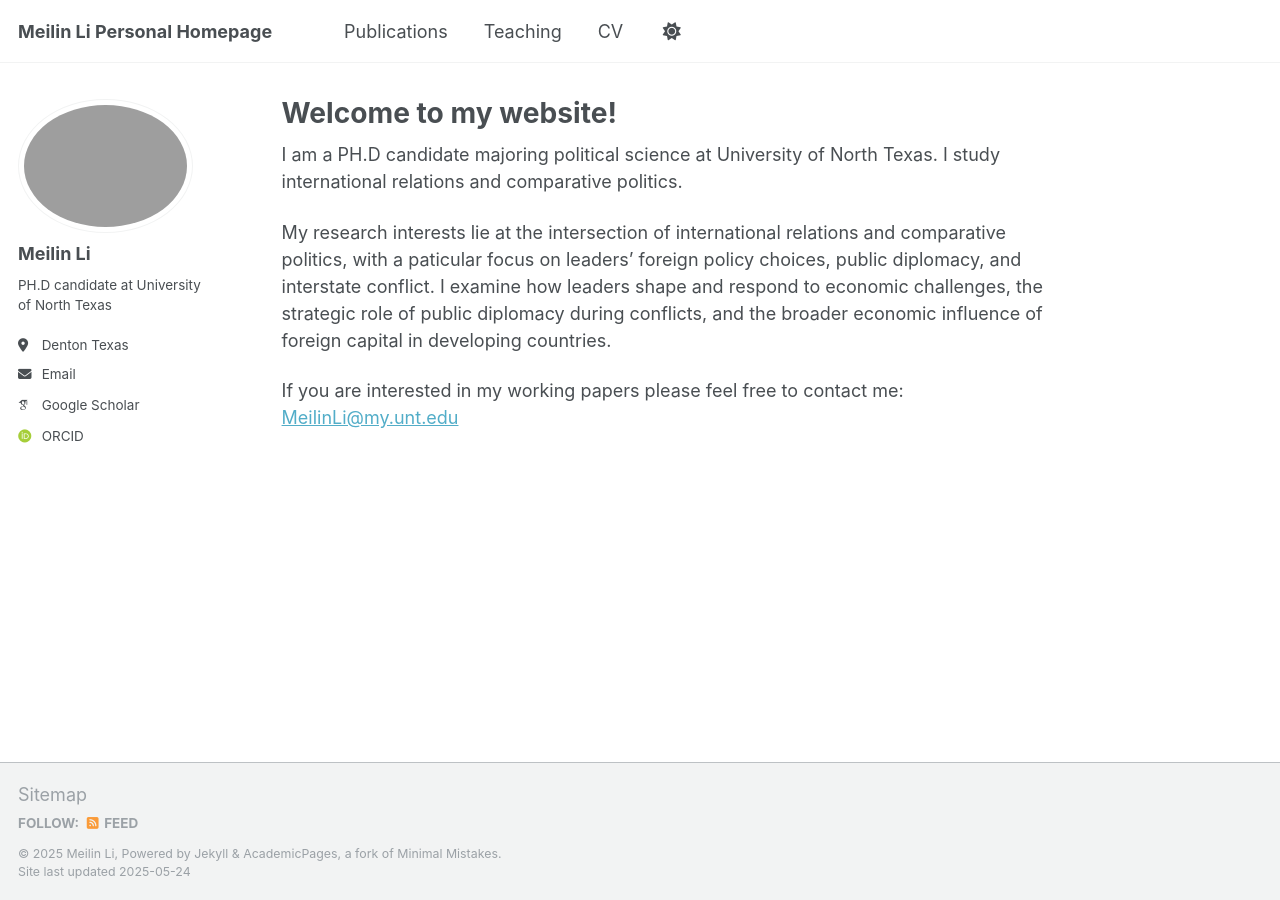
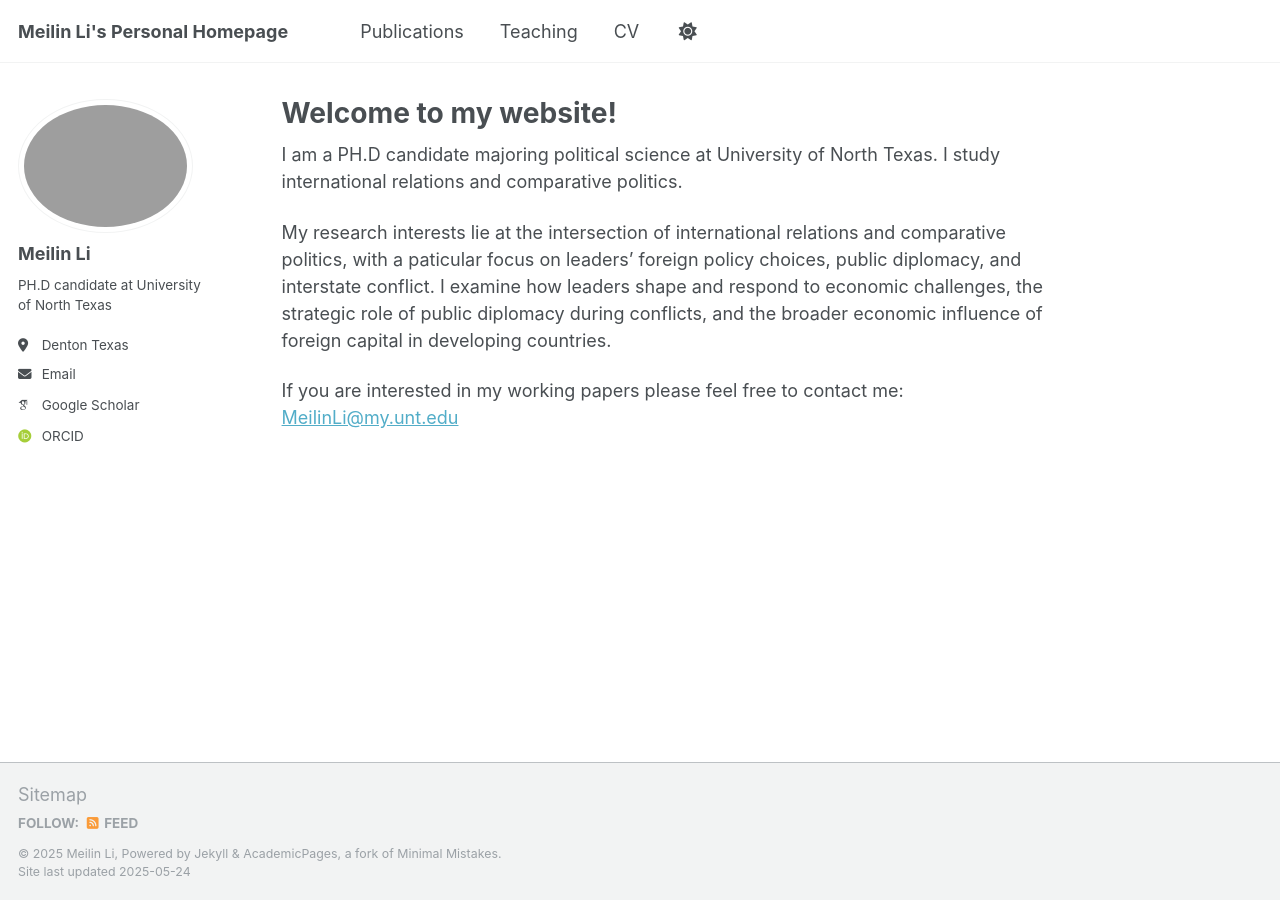
Before and after one commit to meilinlinet/meilinlinet.github.io, a Jekyll site: the page built from _pages/about.md, in a window 1280 px wide. Built offline with Jekyll 4.4.1, drawn with Linux system fonts in a browser that asks for light colours; some web fonts are replaced; a file with an impossible date is left out.

```diff
--- a/_config.yml
+++ b/_config.yml
@@ -9,7 +9,7 @@
 # Basic Site Settings
 locale                   : "en-US"
 site_theme               : "default"
-title                    : "Meilin Li Personal Homepage"
+title                    : "Meilin Li's Personal Homepage"
 title_separator          : "-"
 name                     : &name "Meilin Li"
 description              : &description "I am a PH.D candicate at University of North Texas"
```
